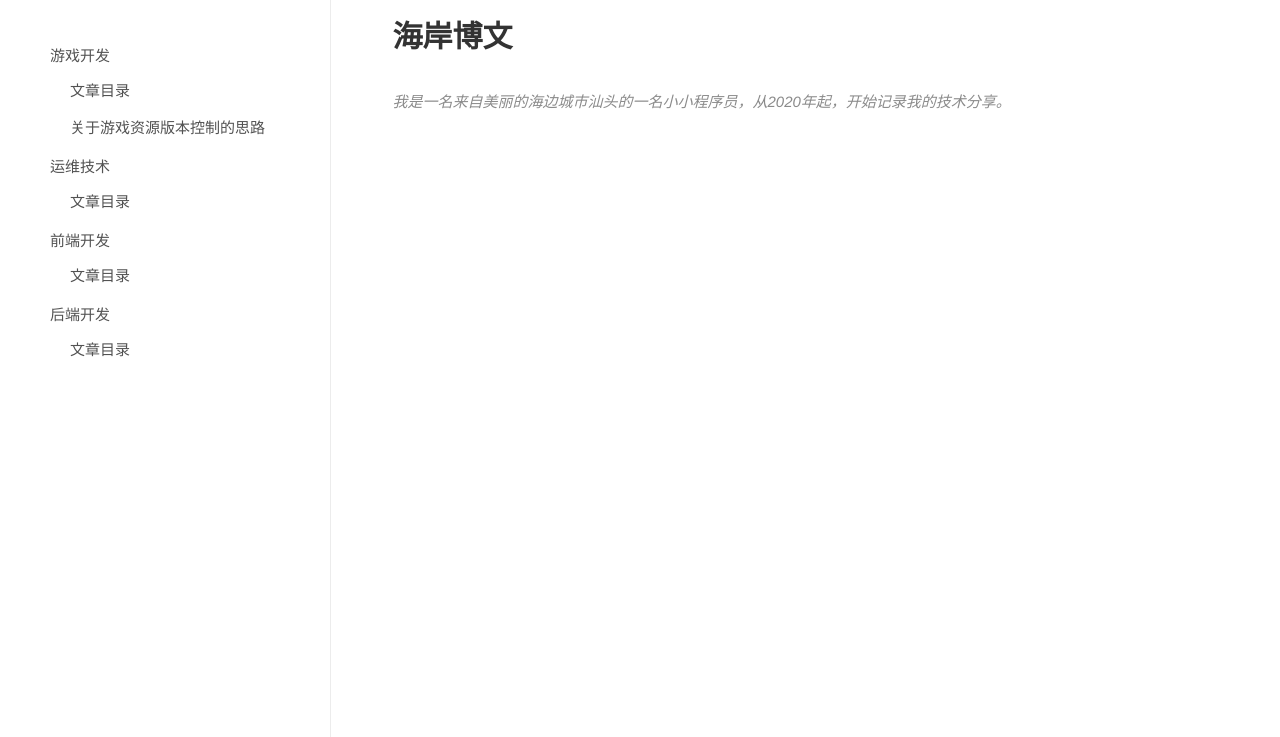
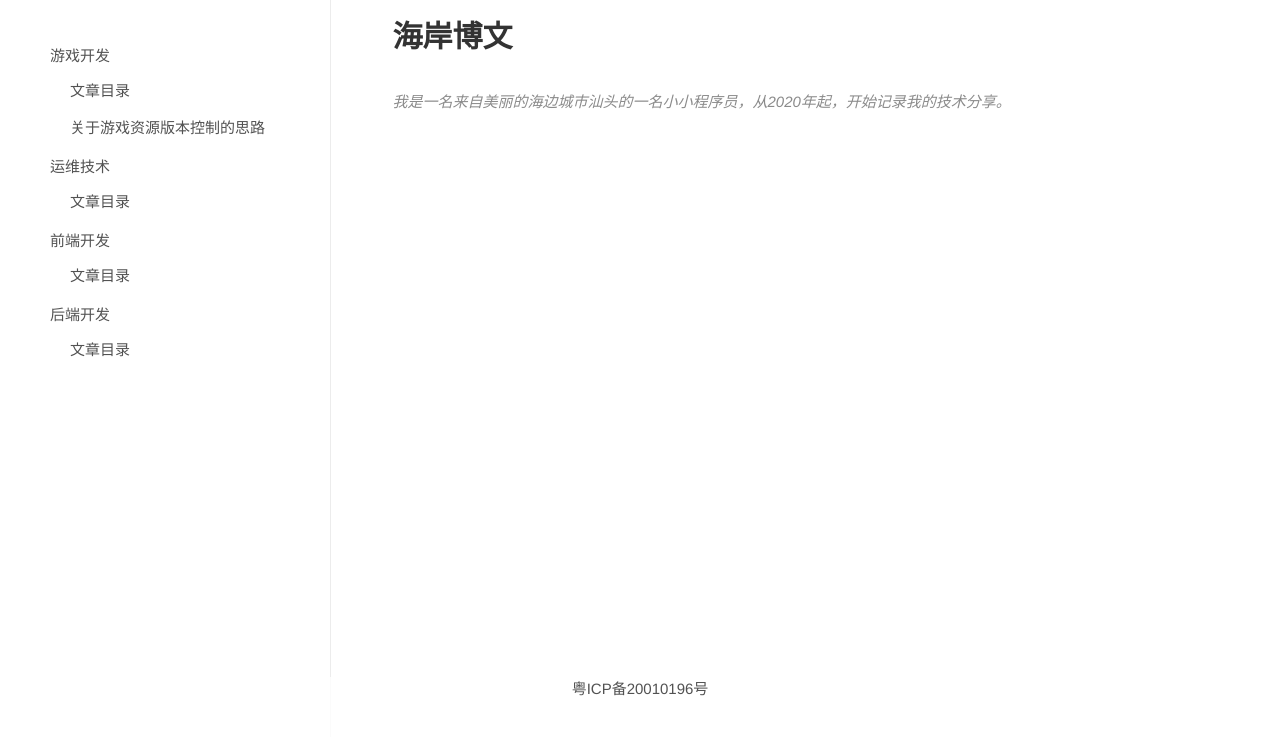
Before and after one commit to CaiRd/caird.github.io, a website: page index.html in a window 1280 px wide. Shown: the part 63-800 px from the top of the page. Drawn offline with Linux system fonts and the light colour scheme; some packages are replaced by stand-ins of ours; a script that the page names is missing; files whose address does not match are found by name.

Commit message:
Add:添加底部备案信息；

```diff
--- a/css/index.css
+++ b/css/index.css
@@ -619,3 +619,12 @@ a.book-footer-next-link {
   margin-top: -20px;
   margin-left: -10px;
 }
+
+#book_footer{
+  height: 60px;
+  background: rgba(255, 255, 255, 0.78);
+  position: fixed;
+  z-index: 2;
+  width: 100%;
+  bottom: 0px;
+}
--- a/index.html
+++ b/index.html
@@ -29,5 +29,12 @@
     <div class="book-backtop">
         <i class="book-icon-top"></i>
     </div>
+    <div id="book_footer">
+        <ul class="list-inline" >
+            <li style="text-align: center;">
+                <a href="http://beian.miit.gov.cn/" target="_blank">粤ICP备20010196号</a>
+            </li>
+        </ul>
+    </div>
 </body>
 </html>
```
